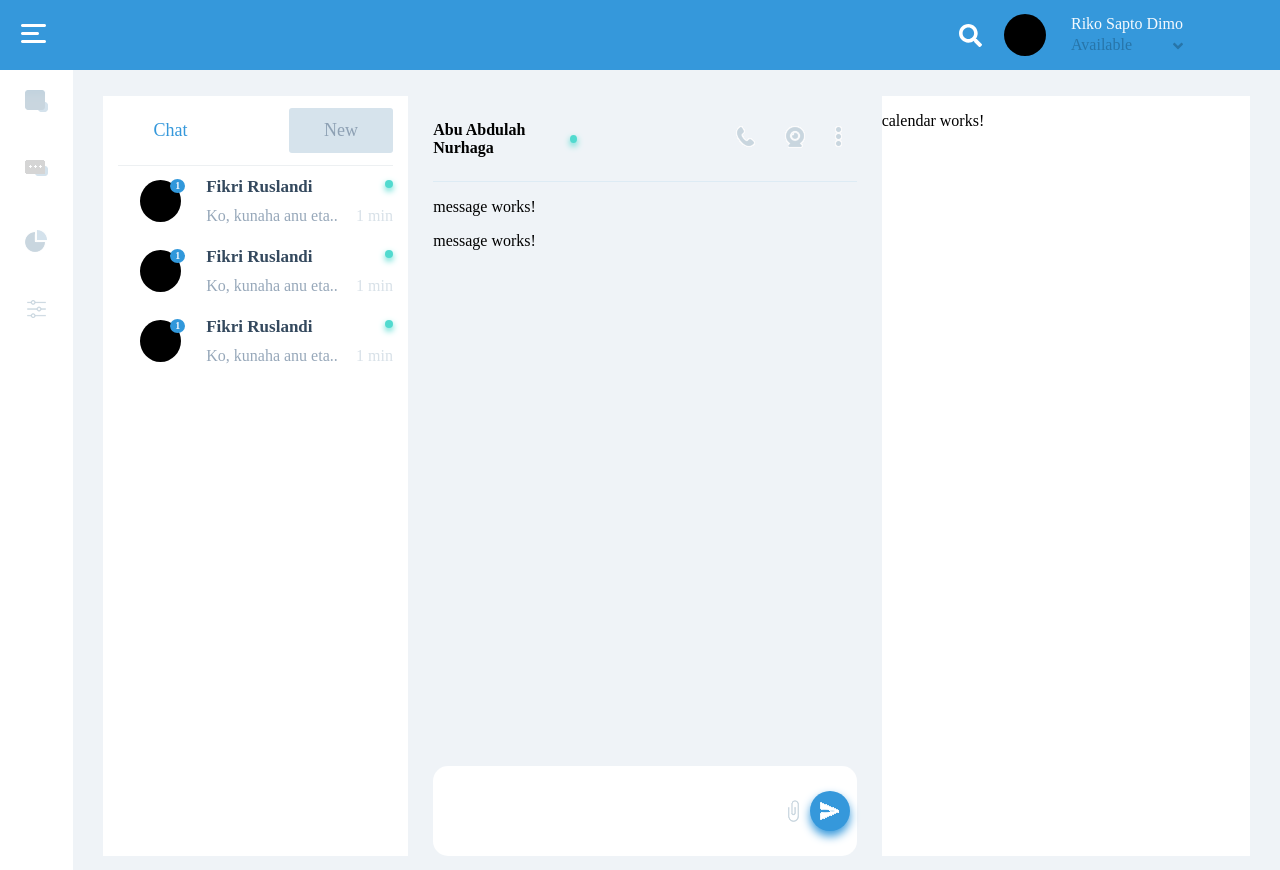
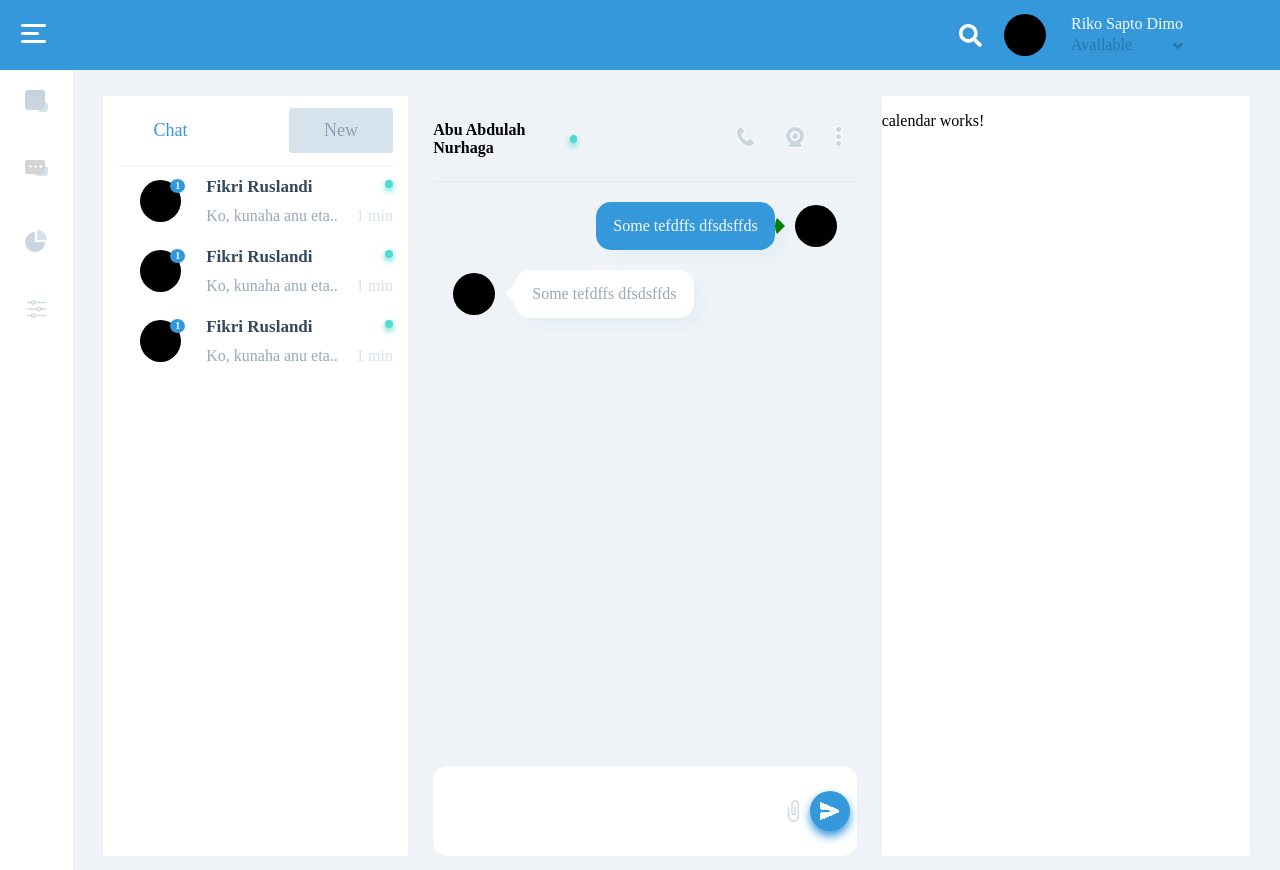
Before and after one commit to OneHedgehog/oh-chat, an Angular app in the folder front/: page / in a window 1280 px wide. Built offline with nearby package versions, Linux system fonts and the light colour scheme.

Commit message:
messages layout

```diff
--- a/front/src/app/main-app-chat/contacts/message-preview/message-preview.component.sass
+++ b/front/src/app/main-app-chat/contacts/message-preview/message-preview.component.sass
@@ -33,7 +33,7 @@
       font-weight: 600
       left: -36px
     p:nth-of-type(2)
-      color: #97a8ba
+      color: $primary-text-color
       span
         float: right
         color: #d8e1e8
--- a/front/src/app/main-app-chat/messenger/message/message.component.html
+++ b/front/src/app/main-app-chat/messenger/message/message.component.html
@@ -1,3 +1,5 @@
-<p>
-  message works!
-</p>
+<div class="mes" [ngClass]="{'isUsersMes':isUsersMes}">
+  <div class="logo"></div>
+  <div class="triangle"></div>
+  <div class="mes-item">Some tefdffs dfsdsffds</div>
+</div>
--- a/front/src/app/main-app-chat/messenger/message/message.component.sass
+++ b/front/src/app/main-app-chat/messenger/message/message.component.sass
@@ -0,0 +1,35 @@
+@import "../../../../vendor/vars"
+
+$defaultMesBackground: #fff
+
+.mes
+  display: flex
+  align-items: center
+  margin: 20px 10px
+  color: $primary-text-color
+  .logo
+    @extend %logo
+    margin-left: 10px
+    margin-right: 10px
+  .triangle
+    border-top: 10px solid transparent
+    border-bottom: 10px solid transparent
+    border-right: 10px solid $defaultMesBackground
+    border-radius: 50% 0% 0% 50%
+  .mes-item
+    padding: 15px 17px
+    -webkit-border-radius: 15px
+    -moz-border-radius: 15px
+    border-radius: 15px
+    background: $defaultMesBackground
+    box-shadow: 10px 10px 10px #e7eff6
+.isUsersMes
+  flex-direction: row-reverse
+  .mes-item
+    background: $main-blue-color
+    color: $main-text-color
+  .triangle
+    border-top: 10px solid transparent
+    border-bottom: 10px solid transparent
+    border-left: 10px solid green
+    border-right: 0px
--- a/front/src/app/main-app-chat/messenger/messenger.component.html
+++ b/front/src/app/main-app-chat/messenger/messenger.component.html
@@ -12,8 +12,8 @@
       </ul>
     </div>
     <div class="messages">
-      <app-message></app-message>
-      <app-message></app-message>
+      <app-message [isUsersMes]="true"></app-message>
+      <app-message [isUsersMes]="false"></app-message>
     </div>
   </div>
   <div class="mes-send-mes footer">
--- a/front/src/vendor/_vars.sass
+++ b/front/src/vendor/_vars.sass
@@ -1,4 +1,6 @@
 $main-text-color: #f6fafe
+$primary-text-color: #97a8ba
+
 $main-blue-color: #3598db
 
 $navbar-height: 70px
@@ -6,6 +8,7 @@ $sidebar-width: 73px
 
 $main-bg-color: #eff3f7
 $main-blue-color: #3598db
+
 
 %logo
   width: 42px
```
Also changed, not shown: front/src/app/main-app-chat/messenger/message/message.component.ts (+7 -2 lines).
